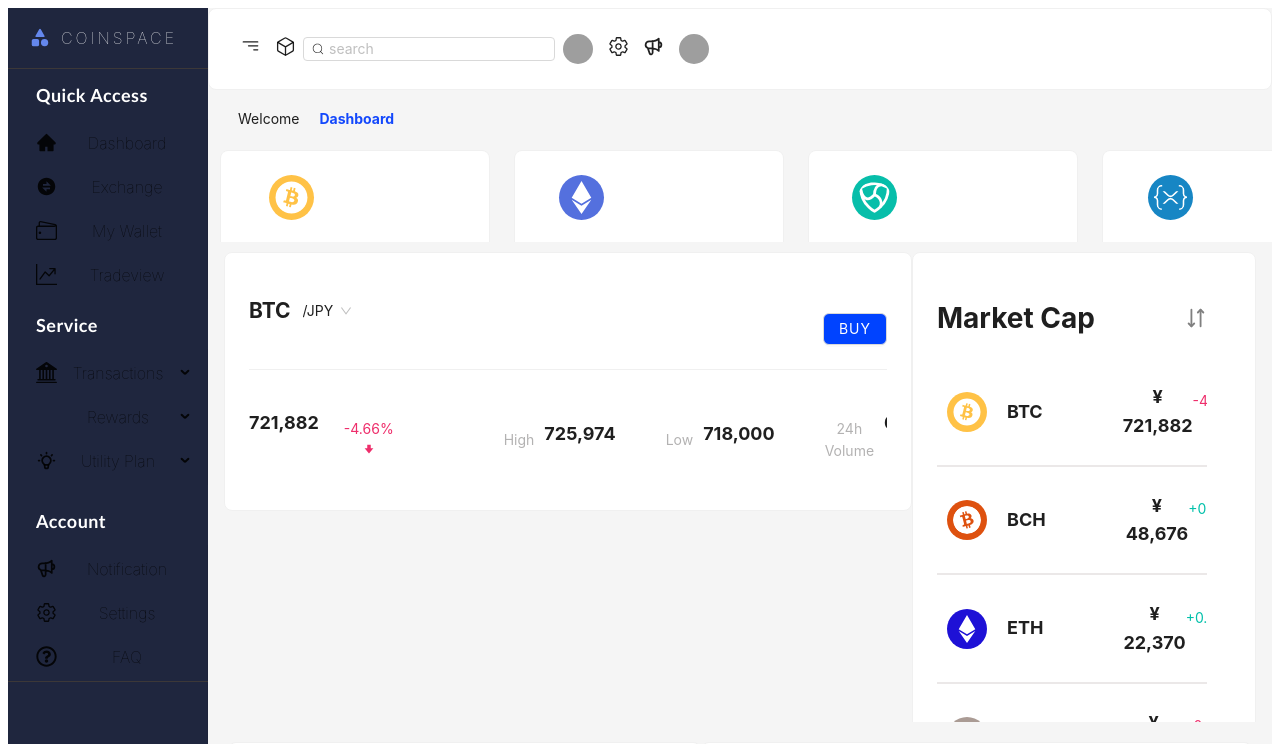
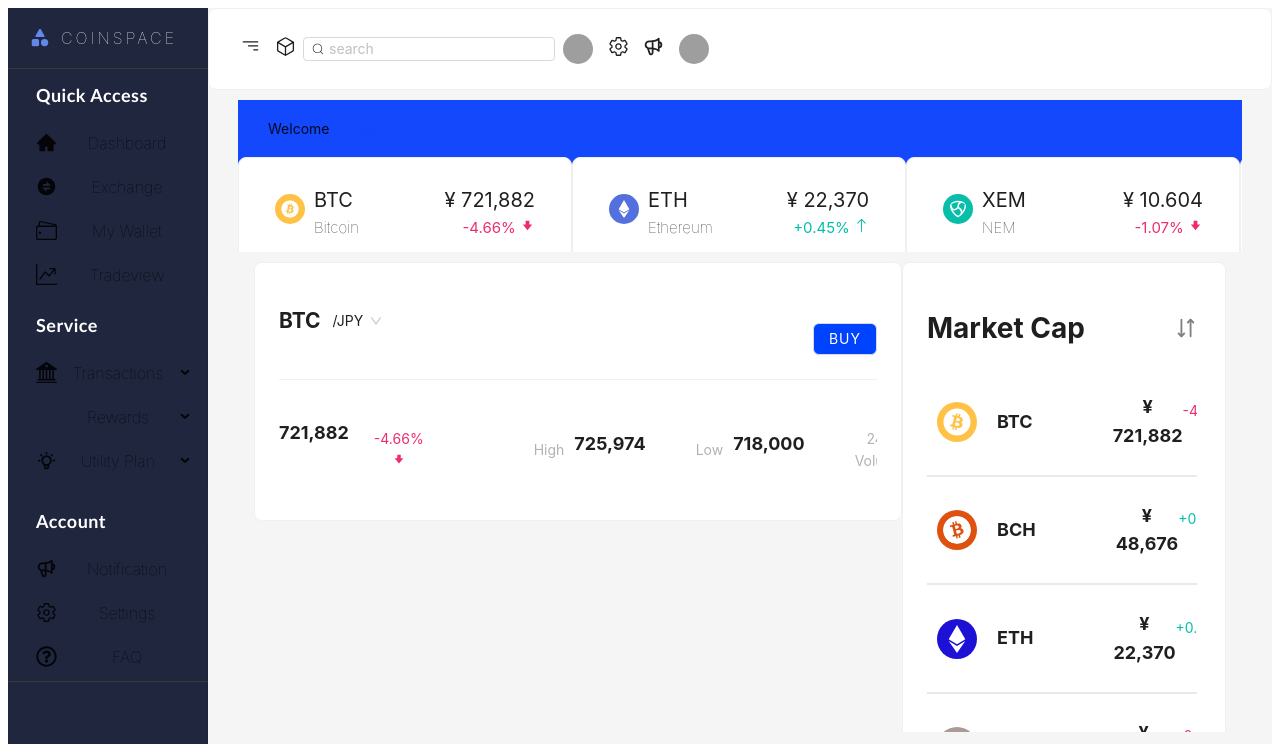
Before and after one commit to sinchana-P/Dashboard-Coinspace---Figma, a React (Vite) app: page / in a window 1280 px wide. Shown: the top 744 px of the page. Built offline with nearby package versions, Linux system fonts and the light colour scheme; grey boxes are pictures that could not be loaded; some icons are missing.

Commit message:
Update TopSection

```diff
--- a/src/components/ContentSection/ContentSection.css
+++ b/src/components/ContentSection/ContentSection.css
@@ -1,3 +1,6 @@
 .content {
   overflow: auto;
 }
+.right-container {
+  margin: 10px 30px;
+}
--- a/src/components/ContentSection/ContentSection.less
+++ b/src/components/ContentSection/ContentSection.less
@@ -1,3 +1,8 @@
 .content {
     overflow: auto;
 }
+
+.right-container {
+    margin: 10px 30px;
+    // background-color: beige;
+}
--- a/src/components/ContentSection/ContentSection.tsx
+++ b/src/components/ContentSection/ContentSection.tsx
@@ -5,12 +5,13 @@
 import { Chart } from '../Chart/Chart'
 import { History } from '../History/History'
 import { News } from '../News/News'
+import './ContentSection.css'
 
 export const ContentSection = () => {
   return (
     <Content className='content' >
       <HeaderComponent />
-      <div>
+      <div className='right-container'>
         <TopSection />
         <Chart />
         <div className='bottom-section-container'>
--- a/src/components/TopSection/TopSection.css
+++ b/src/components/TopSection/TopSection.css
@@ -1,8 +1,9 @@
 /* ----content----- */
 .top-section-container-main {
-  max-width: 1140px;
+  max-width: 100vw;
   max-height: 152px;
   overflow: auto;
+  background-color: #1348FC;
 }
 .welcome-container {
   display: flex;
@@ -19,25 +20,54 @@
 .top-section-container {
   display: flex;
   flex-direction: row;
+  justify-content: space-between;
+}
+.ant-card-body {
+  padding: 0;
+}
+:where(.css-dev-only-do-not-override-1adbn6x).ant-card .ant-card-body {
+  padding: 0px;
+  border-radius: 0 0 8px 8px;
 }
 .top-card {
   display: flex;
   flex-direction: row;
-  justify-content: start;
   margin: 3px 12px;
-  min-width: 270px;
+  min-width: 260px;
   max-height: 110px;
   overflow: auto;
 }
+.top-card-each-col {
+  margin-right: 5px;
+  align-self: center;
+}
+.top-card-text {
+  text-align: left;
+  margin-left: 4px;
+  font-weight: lighter;
+}
 .top-card-text p {
   font-size: 15px;
+  font-weight: lighter;
+  margin: 0;
 }
 .top-card-text h1 {
   font-size: 20px;
+  font-weight: bolder;
+  margin: 0;
+}
+.top-card-currency {
+  align-self: space-between;
+  justify-self: space-between;
+  margin-left: auto;
+  text-align: right;
 }
 .top-card-currency p {
   font-size: 15px;
+  margin: 0;
 }
 .top-card-currency h1 {
   font-size: 20px;
+  margin: 0;
+  font-weight: normal;
 }
--- a/src/components/TopSection/TopSection.less
+++ b/src/components/TopSection/TopSection.less
@@ -1,8 +1,11 @@
   /* ----content----- */
   .top-section-container-main {
-    max-width: 1140px;
+    // max-width: 1340px;
+    max-width: 100vw;
     max-height: 152px;
     overflow: auto;
+    background-color:#1348FC ;
+    // margin: 10px 12px;
   }
 
   .welcome-container {
@@ -21,6 +24,8 @@
   .top-section-container {
     display: flex;
     flex-direction: row;
+    justify-content: space-between;
+    // align-items: space-between;
   }
 
   .logo-circle(){
@@ -30,33 +35,74 @@
     border-radius: 50%;
   }
 
+  .ant-card-body {
+    padding: 0;
+  }
+
+  :where(.css-dev-only-do-not-override-1adbn6x).ant-card .ant-card-body {
+    padding: 0px;
+    border-radius: 0 0 8px 8px;
+  }
+
   .top-card {
     display: flex;
     flex-direction: row;
-    justify-content: start;
+    // justify-content: start;
 
     margin: 3px 12px;
-    // width: 500px;
 
-    min-width: 270px;
+    min-width: 260px;
     max-height: 110px;
     overflow: auto;
+  }
+
+  .card-component {
+    // margin: 0 auto;
+  }
+
+  .top-card-each-col {
+    margin-right: 5px;
+    align-self: center;
+  }
+
+
+
+  .top-card-text {
+    text-align: left;
+    margin-left: 4px;
+    font-weight: lighter;
   }
 
   .top-card-text p{
     // .logo-circle;
     font-size: 15px;
+    font-weight: lighter;
+    margin: 0;
 
   }
 
   .top-card-text h1{
     font-size: 20px;
+    font-weight: bolder;
+    margin: 0;
+  }
+
+  .top-card-currency {
+    align-self: space-between;
+    justify-self: space-between;
+
+    margin-left: auto;
+    text-align: right;
+
   }
 
   .top-card-currency p{
     font-size: 15px;
+    margin: 0;
   }
 
   .top-card-currency h1{
     font-size: 20px;
+    margin: 0;
+    font-weight: normal;
   }
--- a/src/components/TopSection/TopSection.tsx
+++ b/src/components/TopSection/TopSection.tsx
@@ -1,4 +1,3 @@
-import React from 'react'
 import { Card } from 'antd'
 import './TopSection.css'
 
@@ -9,7 +8,6 @@
 import { TbBrandNem } from "react-icons/tb";
 import { SiXrp } from "react-icons/si";
 
-
 export const TopSection = () => {
   return (
     <div className='top-section-container-main'>
@@ -19,11 +17,14 @@
       </div>
 
       <div className='top-section-container'>
-          {/* <Card className='top-card' style={{display: "flex", flexDirection: "row", justifyContent: "center", alignItems: "center"}}> */}
-          <Card className='top-card'>
-              {/* <FaBitcoin size={32} className={"coin-logo"} style={{ color: "#FFC246" }} /> */}
-              <FaBitcoin size={20} style={{ color: "white", backgroundColor: "#FFC246", width: "45px", height: "45px", borderRadius: "50%", padding: "6px" }} />
-              <div className='top-card-text'>
+          {/* <Card className='card-component' className='top-card' style={{display: "flex", flexDirection: "row", justifyContent: "center", alignItems: "center"}}> */}
+          <div className='card-component'>
+            <Card >
+              <div className='top-card'>
+                <div className='top-card-each-col'>
+                  <FaBitcoin size={20} style={{ color: "white", backgroundColor: "#FFC246", width: "30px", height: "30px", borderRadius: "50%", padding: "6px" }} />
+                </div>
+                <div className='top-card-text top-card-each-col'>
                   <h1>BTC</h1>
                   <p>Bitcoin</p>
                 </div>
@@ -31,9 +32,18 @@
                   <h1>¥ 721,882</h1>
                   <p className='pink-font'>-4.66%  <GoArrowDown /></p>
                 </div>
+              </div>
+
+                {/* <FaBitcoin size={32} className={"coin-logo"} style={{ color: "#FFC246" }} /> */}
             </Card>
-          <Card className='top-card'>
-              <FaEthereum size={20} style={{ color: "white", backgroundColor: "#5470DE", width: "45px", height: "45px", borderRadius: "50%", padding: "6px" }}/>
+          </div>
+
+          <div className='card-component'>
+            <Card>
+              <div className='top-card'>
+                <div className='top-card-each-col'>
+                  <FaEthereum size={20} style={{ color: "white", backgroundColor: "#5470DE", width: "30px", height: "30px", borderRadius: "50%", padding: "6px" }}/>
+                </div>
                 <div className='top-card-text'>
                   <h1>ETH</h1>
                   <p>Ethereum</p>
@@ -42,9 +52,16 @@
                   <h1>¥ 22,370</h1>
                   <p className='green-font'>+0.45% <BsArrowUp /></p>
                 </div>
+              </div>
             </Card>
-          <Card className='top-card'>
-              <TbBrandNem size={20} style={{ color: "white", backgroundColor: "#07BEAA", width: "45px", height: "45px", borderRadius: "50%", padding: "6px" }}/>
+          </div>
+
+          <div className='card-component'>
+            <Card>
+              <div className='top-card'>
+                <div className='top-card-each-col'>
+                  <TbBrandNem size={20} style={{ color: "white", backgroundColor: "#07BEAA", width: "30px", height: "30px", borderRadius: "50%", padding: "6px" }}/>
+                </div>
                 <div className='top-card-text'>
                   <h1>XEM</h1>
                   <p>NEM</p>
@@ -53,9 +70,16 @@
                   <h1>¥ 10.604</h1>
                   <p className='pink-font'>-1.07%  <GoArrowDown /></p>
                 </div>
+              </div>
             </Card>
-          <Card className='top-card'>
-              <SiXrp size={20} style={{ color: "white", backgroundColor: "#1786C4", width: "45px", height: "45px", borderRadius: "50%", padding: "6px" }}/>
+          </div>
+
+          <div className='card-component'>
+            <Card>
+              <div className='top-card'>
+                <div className='top-card-each-col'>
+                  <SiXrp size={20} style={{ color: "white", backgroundColor: "#1786C4", width: "30px", height: "30px", borderRadius: "50%", padding: "6px" }}/>
+                </div>
                 <div className='top-card-text'>
                   <h1>XRP</h1>
                   <p>Ripple</p>
@@ -64,7 +88,9 @@
                   <h1>¥ 50.839</h1>
                   <p className='green-font'>+0.66% <BsArrowUp /> </p>
                 </div>
+              </div>
             </Card>
+          </div>
       </div>
 
     </div>
```
Lines whose indentation alone changed are shown as unchanged.
